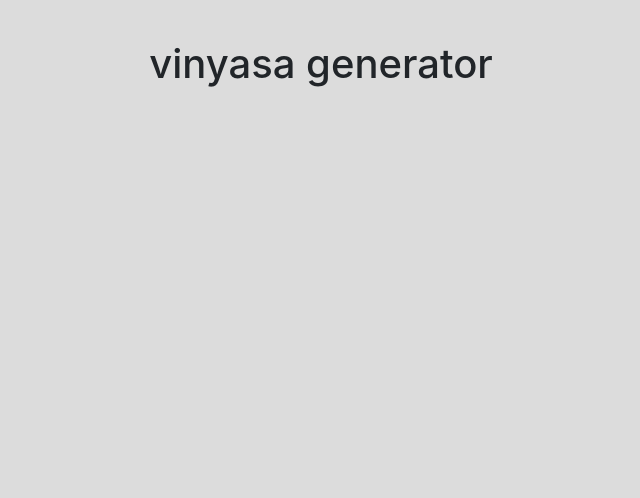
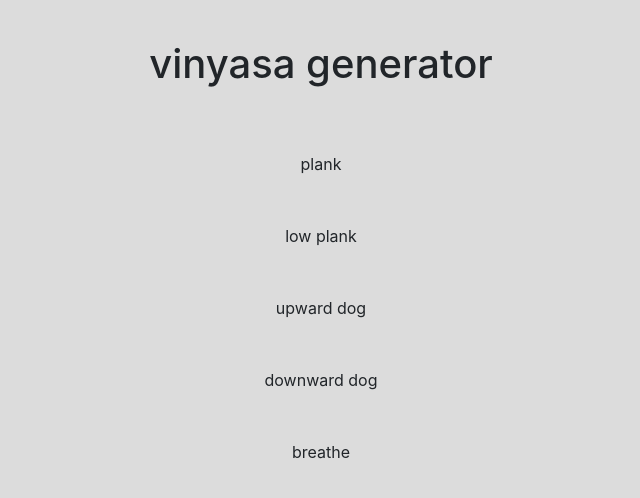
Before and after one commit to iyergauri/yoga, a plain HTML site: page index.html in a window 1280 px wide. Shown: the whole page, without its empty margins (319-959 px from the left). Drawn offline with nearby package versions, Linux system fonts and the light colour scheme.

Commit message:
got the baseline working

```diff
--- a/index.html
+++ b/index.html
@@ -14,8 +14,8 @@
 <body>
   <h1>vinyasa generator</h1>
 
-  <!-- Optional JavaScript -->
-  <!-- jQuery first, then Popper.js, then Bootstrap JS -->
+  <div id="content"></div>
+
   <script src="https://code.jquery.com/jquery-3.5.1.slim.min.js"
     integrity="sha384-DfXdz2htPH0lsSSs5nCTpuj/zy4C+OGpamoFVy38MVBnE+IbbVYUew+OrCXaRkfj"
     crossorigin="anonymous"></script>
@@ -25,6 +25,8 @@
   <script src="https://stackpath.bootstrapcdn.com/bootstrap/4.5.0/js/bootstrap.min.js"
     integrity="sha384-OgVRvuATP1z7JjHLkuOU7Xw704+h835Lr+6QL9UvYjZE3Ipu6Tp75j7Bh/kR0JKI"
     crossorigin="anonymous"></script>
+  <script src="main.js"></script>
+
 </body>
 
 </html>
--- /dev/null
+++ b/main.js
@@ -0,0 +1,30 @@
+function clean(movement) {
+  return movement.replace(/_/g, " ")
+}
+
+$(document).ready(function () {
+  const exercises = {
+    plank: ["low_plank"],
+    low_plank: ["upward_dog"],
+    upward_dog: ["downward_dog"],
+    breathe: ["breathe"]
+  };
+
+  let current = "plank";
+  let routine = [];
+
+  while (routine.push(current) < 5) {
+    if (exercises[current]) {
+      current = exercises[current][0];
+    } else {
+      current = "breathe"
+    }
+  }
+
+  let HTMLroutine = "";
+  for (movement of routine) {
+    textmvmt = clean(movement);
+    HTMLroutine += `<div><p>${textmvmt}</p></div>`
+  }
+  $('#content').html(HTMLroutine);
+});
--- a/styles.css
+++ b/styles.css
@@ -2,7 +2,7 @@ body {
   background-color: gainsboro;
 }
 
-h1 {
+h1, p {
   text-align: center;
   padding: 1em;
 }
```
